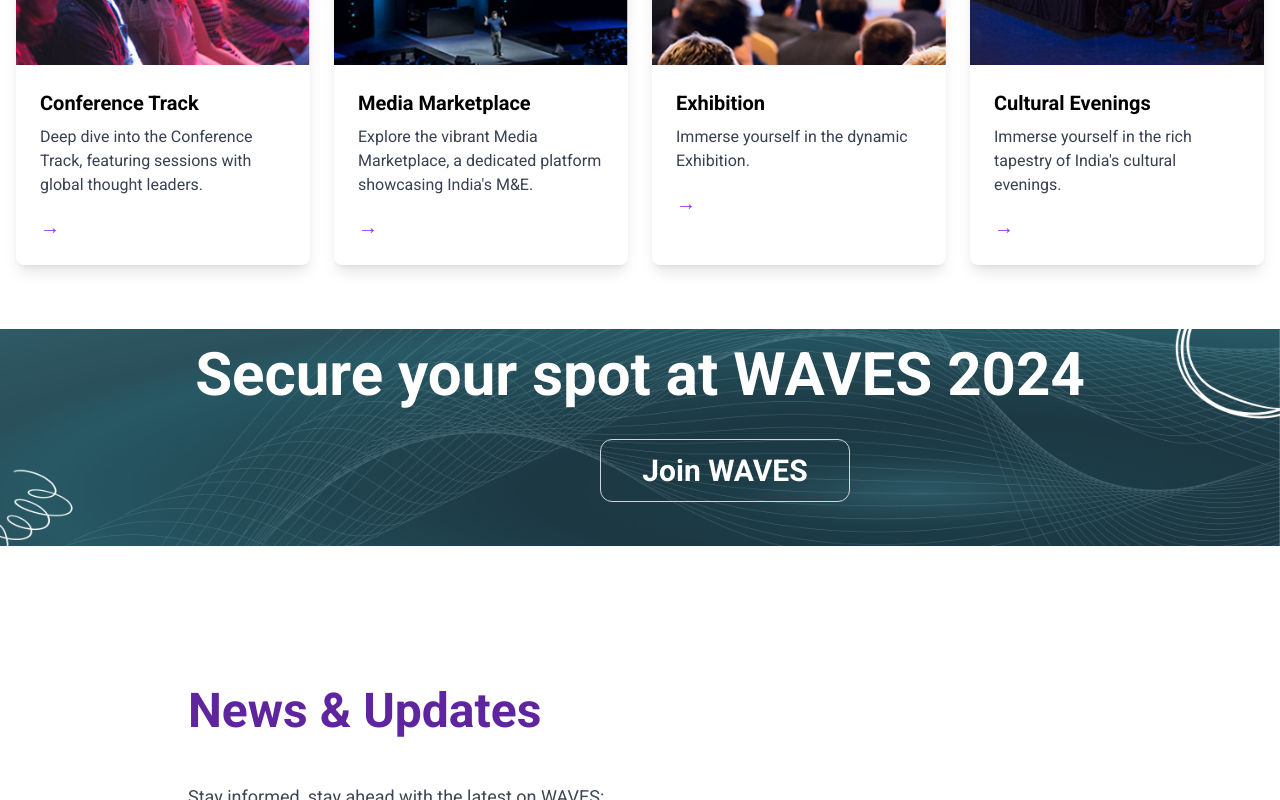
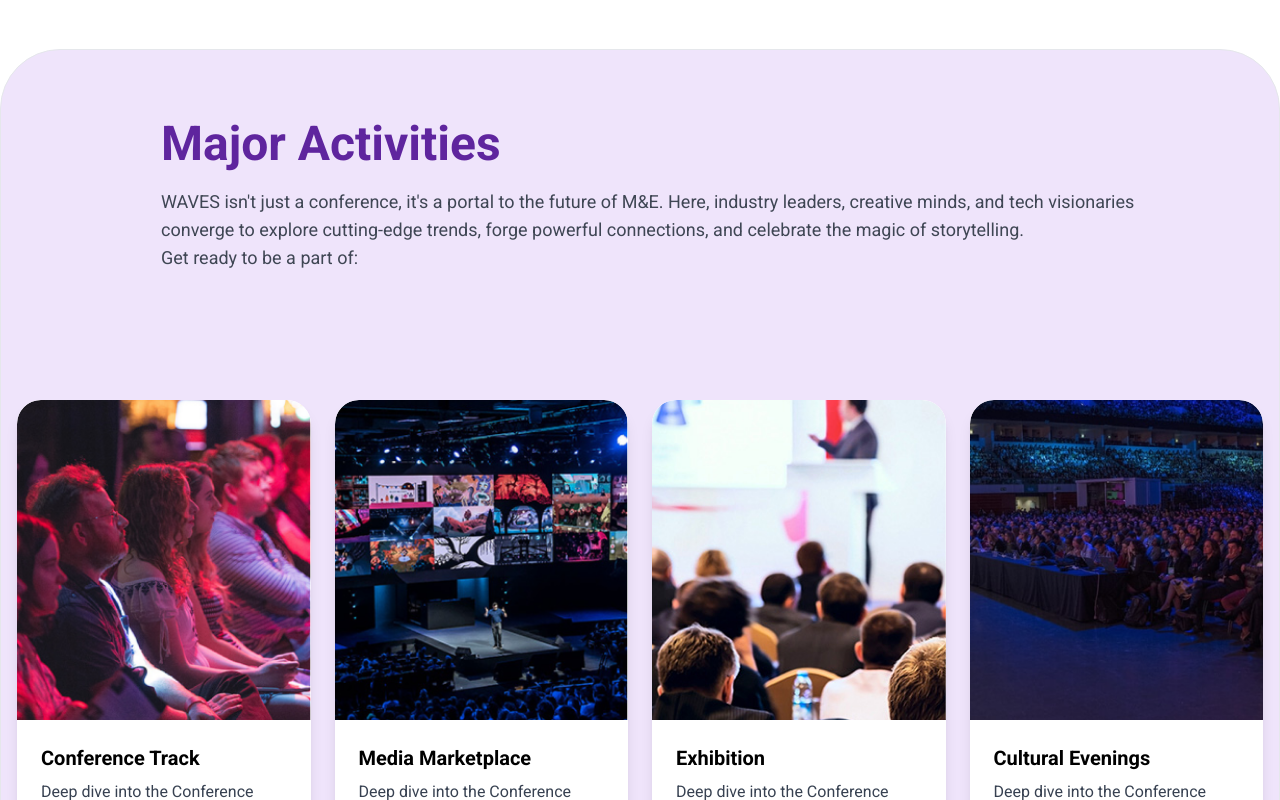
Before and after one commit to salmansyed96/Waves-Task, a Next.js app: page / in a window 1280 px wide. Shown: the part 3300-4100 px from the top of the page. Built offline with nearby package versions, Linux system fonts and the light colour scheme.

Commit message:
bugs fixed Card Activities

```diff
--- a/src/app/sections/Activities.tsx
+++ b/src/app/sections/Activities.tsx
@@ -1,54 +1,22 @@
-// components/Card.tsx
-
-// import Card from "@/components/ui/Card";
-// import { Star,  Calendar,  } from "lucide-react";
 
 
 
-// interface CardProps {
-//   image: string;
-//   title: string;
-//   description: string;
-// }
-
-// const Activities: React.FC<CardProps> = ({ image, title, description }) => {
-//   return (
-    // <div className="bg-[#EFE4FB] h-[700px] rounded-t-[60px] border mt-11 p-[150px]">
-
-    // <div className="ml-[255] mt-[-76px]">
-    // <h1 className="text-[#5F259E] text-5xl font-extrabold">Major Activities</h1>
-    //   <p className="text-[#3F4654] text-lg mt-5">WAVES isn't just a conference, it's a portal to the future of M&E. Here, industry leaders, creative minds, and tech visionaries <br/>converge to explore cutting-edge trends, forge powerful connections, and celebrate the magic of storytelling. Get ready to be a part of:</p>
-
-    // </div>
-
-    {/* <Card/> */}
-
-//
-//
-
-//           <div className="border border-gray-300 p-4 rounded-lg" data-id="element-36">
-//             <h3 className="text-green-800" data-id="element-37">Hilltop Haven</h3>
-//             <img src="https://via.placeholder.com/150" alt="Hilltop Haven" className="mt-2" data-id="element-38" />
-//             <p className="mt-2" data-id="element-39">
-//               Perched atop the rolling hills, our hilltop haven offers stunning
-//               views of Wildwood Forest.
-//             </p>
-//             <div className="flex mt-2 justify-between items-center" data-id="element-40">
-//               <span className="flex items-center" data-id="element-41">
-//                 <Calendar className="text-green-800" size={16} data-id="element-42" />
-//                 <span className="ml-1" data-id="element-43">Spring Specials</span>
-//               </span>
-//               <Star className="text-yellow-400" size={20} data-id="element-44" />
-//             </div>
-//           </div>
-//         </section>
-//     </div>
 
 
-//   );
-// };
 
-// export default Activities;
+
+
+
+
+
+
+
+
+
+
+
+
+
 
 
 
@@ -63,36 +31,46 @@
     },
     {
       title: 'Media Marketplace',
-      description: 'Explore the vibrant Media Marketplace, a dedicated platform showcasing India\'s M&E.',
+      description: 'Deep dive into the Conference Track, featuring sessions with global thought leaders',
       imageUrl: '/assets/silde2.png',
     },
     {
       title: 'Exhibition',
-      description: 'Immerse yourself in the dynamic Exhibition.',
+      description: 'Deep dive into the Conference Track, featuring sessions with global thought leaders.',
       imageUrl: '/assets/silde3.png',
     },
     {
       title: 'Cultural Evenings',
-      description: 'Immerse yourself in the rich tapestry of India\'s cultural evenings.',
+      description: 'Deep dive into the Conference Track, featuring sessions with global thought leaders.',
       imageUrl: '/assets/silde4.png',
     },
   ];
 
   return (
-    <div className="grid grid-cols-1 md:grid-cols-2 lg:grid-cols-4 gap-6 p-4">
+    <> <div className="bg-[#EFE4FB] h-[1000px] rounded-t-[60px] border mt-48 ">
+       <div className=" mt-[70px] ml-40 ">
+    <h1 className="text-[#5F259E] text-5xl font-extrabold">Major Activities</h1>
+      <p className="text-[#3F4654] text-lg mt-5">WAVES isn't just a conference, it's a portal to the future of M&E. Here, industry leaders, creative minds, and tech visionaries <br/>converge to explore cutting-edge trends, forge powerful connections, and celebrate the magic of storytelling.<br/> Get ready to be a part of:</p>
+
+    </div>
+    <div className="grid grid-cols-1 md:grid-cols-2 lg:grid-cols-4 gap-6 p-4 mt-28 rounded-t-3xl" >
       {cards.map((card, index) => (
-        <div key={index} className="bg-white rounded-lg shadow-lg overflow-hidden">
-          <img src={card.imageUrl} alt={card.title} className="w-screen h-48 object-cover" />
+        <div key={index} className="bg-white rounded-lg shadow-lg overflow-hidden rounded-t-3xl">
+          <img src={card.imageUrl} alt={card.title} className="w-96 h-80 object-cover rounded-t-3xl" />
           <div className="p-6">
             <h3 className="text-xl font-bold mb-2">{card.title}</h3>
             <p className="text-gray-700">{card.description}</p>
-            <div className="mt-4 flex items-center">
-              <span className="text-purple-600 font-bold text-xl">→</span>
+            <div className="mt-4 flex justify-end">
+            <span className="text-purple-600 font-bold text-xl border border-purple-600 rounded-[200%] p-2">→</span>
+
+
             </div>
           </div>
         </div>
       ))}
     </div>
+    </div>
+    </>
   );
 };
 
```
